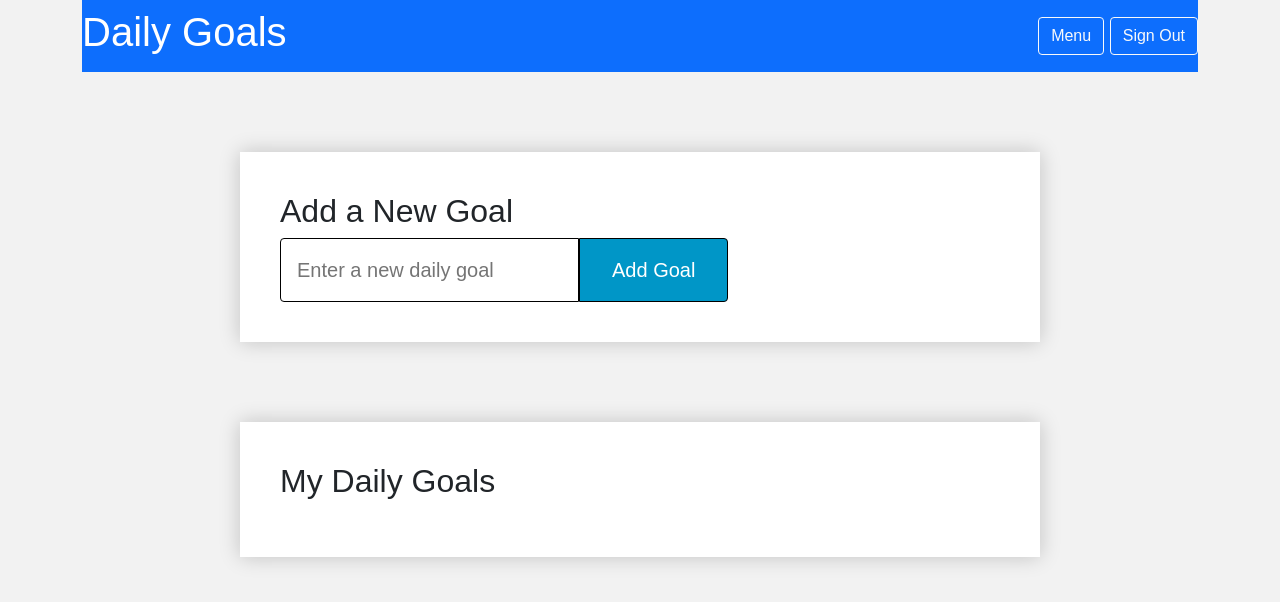
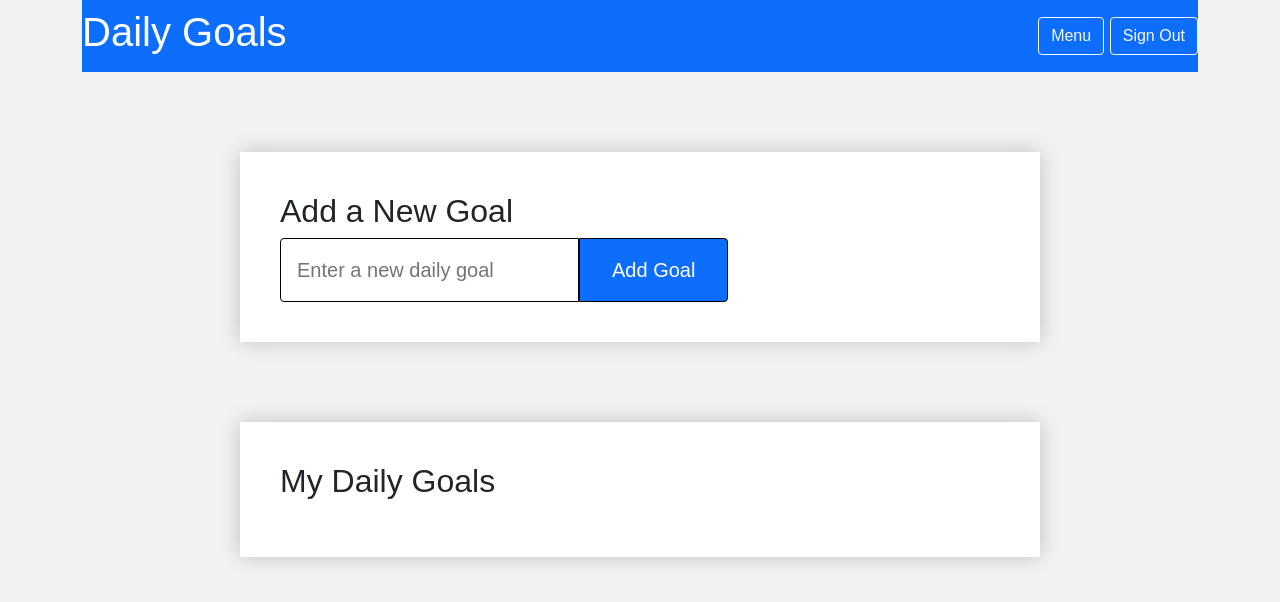
Before and after one commit to NicholasLor/NursingHackathonApp2, a website built with Vite: page NursingHackathonApp/dailyGoals.html in a window 1280 px wide. Built offline with nearby package versions, Linux system fonts and the light colour scheme.

Commit message:
Update dailyGoals.css

```diff
--- a/NursingHackathonApp/dailyGoals.css
+++ b/NursingHackathonApp/dailyGoals.css
@@ -23,7 +23,7 @@ input[type="text"] {
 button[type="submit"] {
   padding: 16px 32px;
   font-size: 20px;
-  background-color: #0096c7;
+  background-color: #0D6EFD;
   color: #fff;
   border: 1px solid black;
   border-radius: 0 4px 4px 0;
```
